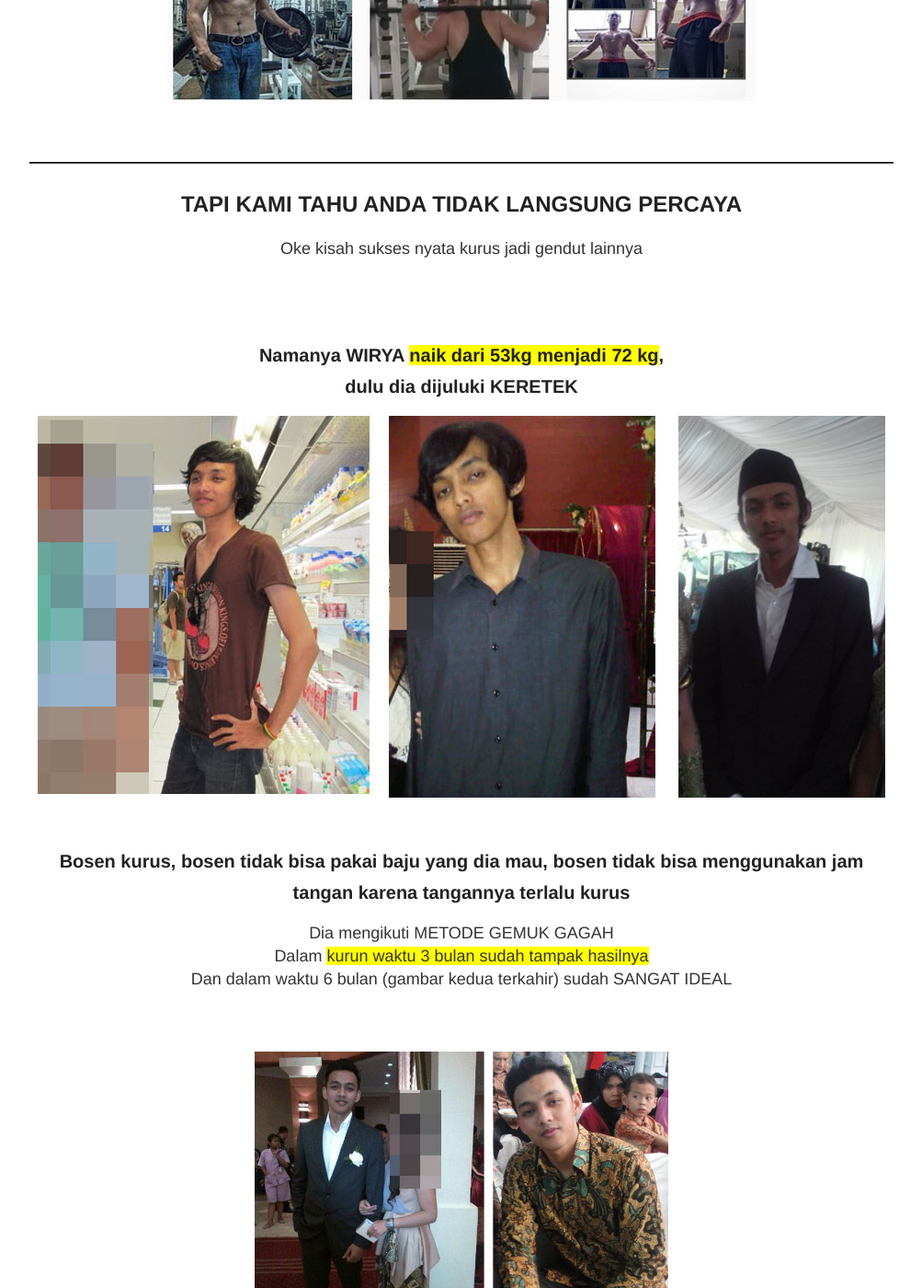
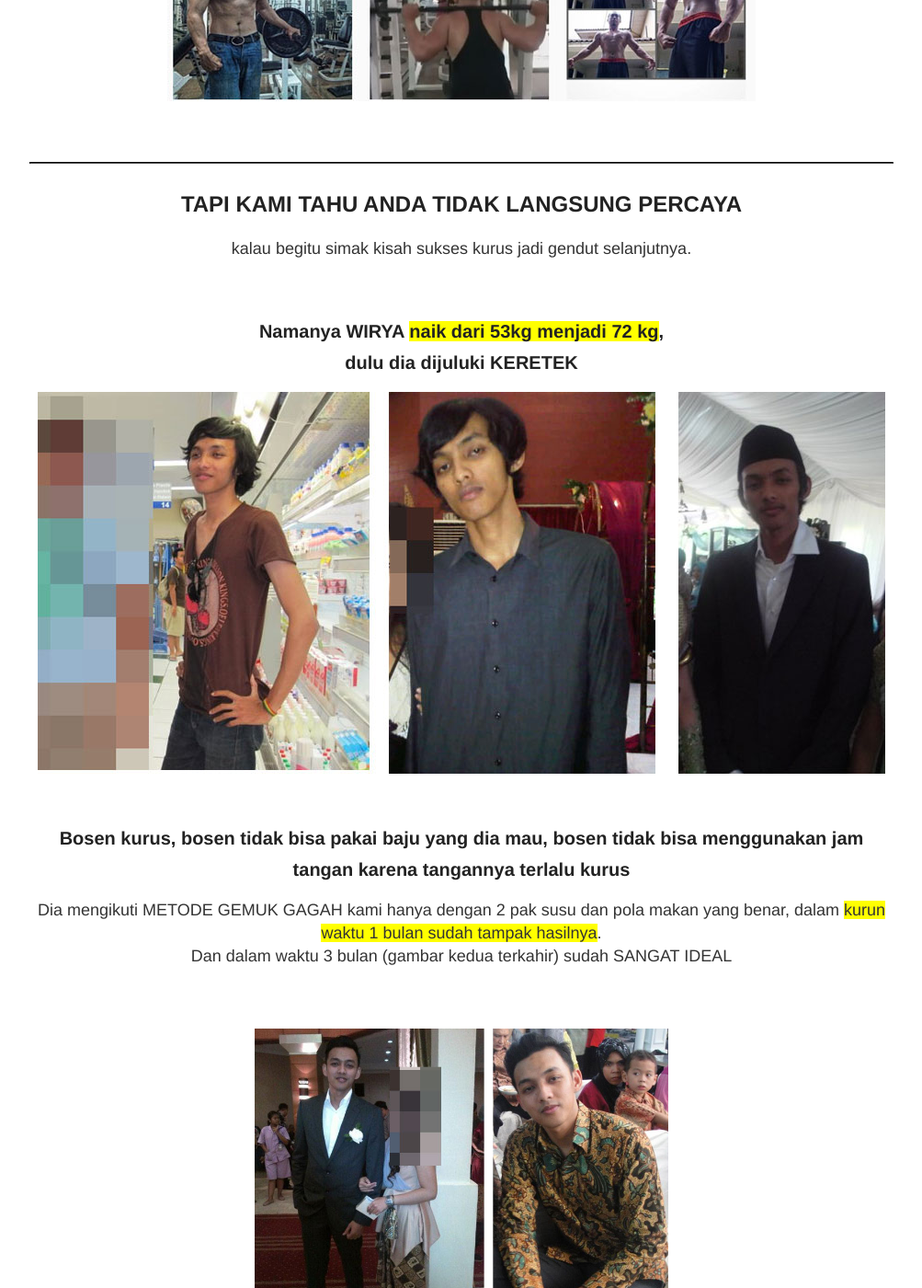
Before and after one commit to kemtol/gemukgagah, a Jekyll site: the page built from index.html, in a window 1280 px wide and 1400 px high, scrolled down 3150 px. Shown: the whole window at 92% size, without its empty margins (138-1141 px from the left). Built offline with Jekyll 4.4.1, drawn with Linux system fonts in a browser that asks for light colours.

Commit message:
Update default.html

```diff
--- a/_layouts/default.html
+++ b/_layouts/default.html
@@ -62,7 +62,7 @@
 
             <h2>TAPI KAMI TAHU ANDA TIDAK LANGSUNG PERCAYA</h2>
 
-            <p>Oke kisah sukses nyata kurus jadi gendut lainnya</p><br/><br/>
+            <p>kalau begitu simak kisah sukses kurus jadi gendut selanjutnya.</p><br/>
 
           <h3>Namanya WIRYA <span class="stabilo">naik dari 53kg menjadi 72 kg</span>,<br/>dulu dia dijuluki KERETEK</h3>
 
@@ -70,9 +70,8 @@
 
             <h3>Bosen kurus, bosen tidak bisa pakai baju yang dia mau, bosen tidak bisa menggunakan jam tangan karena tangannya terlalu kurus</h3>
 
-            <p>Dia mengikuti METODE GEMUK GAGAH<br/>
-              Dalam <span class="stabilo">kurun waktu 3 bulan sudah tampak hasilnya</span><br/>
-            Dan dalam waktu 6 bulan (gambar kedua terkahir) sudah SANGAT IDEAL
+            <p>Dia mengikuti METODE GEMUK GAGAH kami hanya dengan 2 pak susu dan pola makan yang benar, dalam <span class="stabilo">kurun waktu 1 bulan sudah tampak hasilnya</span>.<br/>
+            Dan dalam waktu 3 bulan (gambar kedua terkahir) sudah SANGAT IDEAL
             <p><br /><br />
             <img src="{{ site.baseurl }}images/berhasil-gemuk.jpg" style="width:450px;max-width:80%" /><br /><br />
 
```
